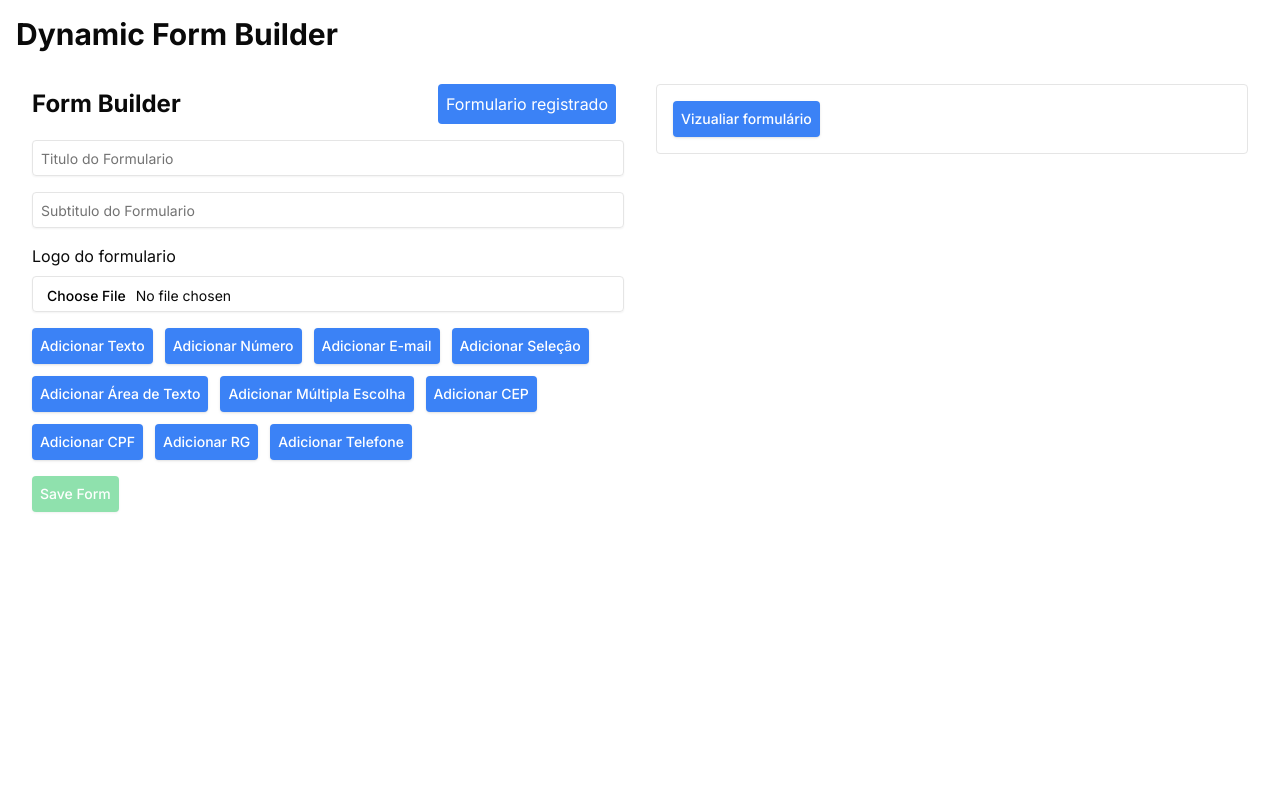
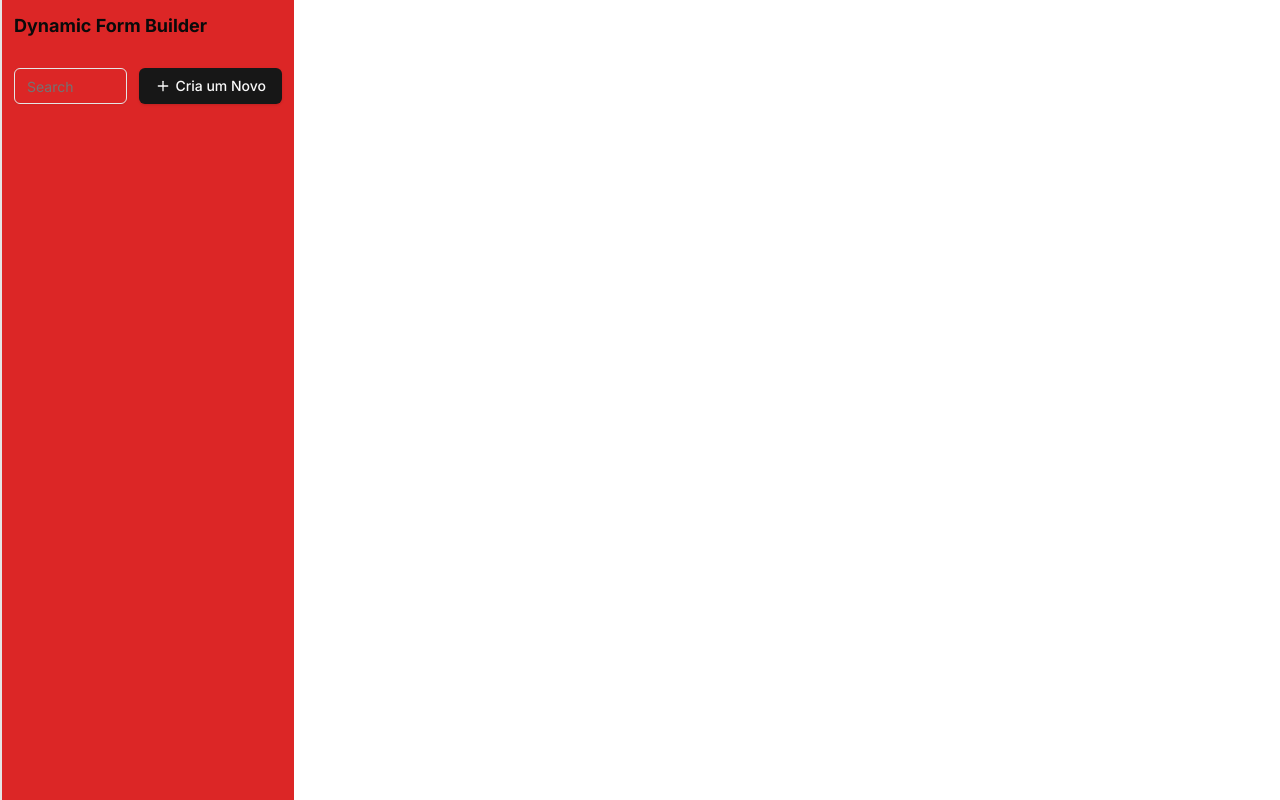
Before and after one commit to lcspaiva87/Dynamic_Form_Builder, a Next.js app: page / in a window 1280 px wide. Built offline with nearby package versions, Linux system fonts and the light colour scheme.

Commit message:
feat: Update ESLint configuration and add dev dependency

```diff
--- a/package.json
+++ b/package.json
@@ -30,10 +30,11 @@
     "tailwindcss-animate": "^1.0.7"
   },
   "devDependencies": {
+    "@rocketseat/eslint-config": "^2.2.2",
     "@types/node": "^20",
     "@types/react": "^18",
     "@types/react-dom": "^18",
-    "eslint": "^8",
+    "eslint": "^8.57.0",
     "eslint-config-next": "14.2.7",
     "postcss": "^8",
     "tailwindcss": "^3.4.1",
--- a/src/app/api/upload/route.ts
+++ b/src/app/api/upload/route.ts
@@ -5,7 +5,7 @@ import admin from 'firebase-admin';
 import { NextRequest, NextResponse } from 'next/server';
 import { extname } from 'path';
 
-// Inicialize o Firebase Admin SDK
+
 if (!admin.apps.length) {
   const private_key = process.env.private_key?.replace(/\\n/g, '\n');
   const firebaseConfig: any = {
--- a/src/app/layout.tsx
+++ b/src/app/layout.tsx
@@ -1,24 +1,30 @@
-import { Toaster } from "@/components/ui/toaster";
-import type { Metadata } from "next";
-import { Inter } from "next/font/google";
-import "./globals.css";
+import { SideBar } from '@/components/ui/Sidebar-'
+import { Toaster } from '@/components/ui/toaster'
+import type { Metadata } from 'next'
+import { Inter } from 'next/font/google'
+import './globals.css'
 
-const inter = Inter({ subsets: ["latin"] });
+const inter = Inter({ subsets: ['latin'] })
 
 export const metadata: Metadata = {
-  title: "Create Next App",
-  description: "Generated by create next app",
-};
+  title: 'Create Next App',
+  description: 'Generated by create next app',
+}
 
 export default function RootLayout({
   children,
 }: Readonly<{
-  children: React.ReactNode;
+  children: React.ReactNode
 }>) {
   return (
     <html lang="en">
-      <body className={inter.className}>{children}</body>
+      <body className={inter.className}>
+        <div className="w-calc(100dvw-80px) flex h-dvh flex-col lg:flex-row">
+          <SideBar />
+          {children}
+        </div>
+      </body>
       <Toaster />
     </html>
-  );
+  )
 }
--- a/src/app/page.tsx
+++ b/src/app/page.tsx
@@ -1,11 +1,8 @@
-import FormBuilder from "./FormBuilder";
-
-
 export default function Home() {
   return (
     <div className="container mx-auto p-4">
-      <h1 className="text-3xl font-bold mb-4">Dynamic Form Builder</h1>
-      <FormBuilder />
+      {/* <h1 className="text-3xl font-bold mb-4">Dynamic Form Builder</h1>
+      <FormBuilder /> */}
     </div>
-  );
+  )
 }
--- /dev/null
+++ b/src/components/ui/Sidebar-.tsx
@@ -0,0 +1,21 @@
+import { Plus } from 'lucide-react'
+import { Button } from './button'
+import { Input } from './input'
+
+export function SideBar() {
+  return (
+    <main className="border-l-2  border-b-red-300  bg-red-600 flex flex-col w-96 ">
+      <section className="p-3 gap-7 flex flex-col">
+        <h1 className="text-lg font-bold">Dynamic Form Builder</h1>
+
+        <div className="flex gap-3">
+          <Input placeholder="Search" />
+          <Button className="flex gap-1 ">
+            <Plus className="size-4" />
+            Cria um Novo
+          </Button>
+        </div>
+      </section>
+    </main>
+  )
+}
```
Also changed, not shown: .eslintrc.json, 1 other file (tests, documents, lock files or other folders).
